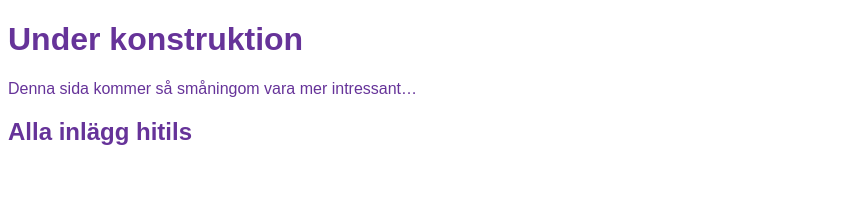
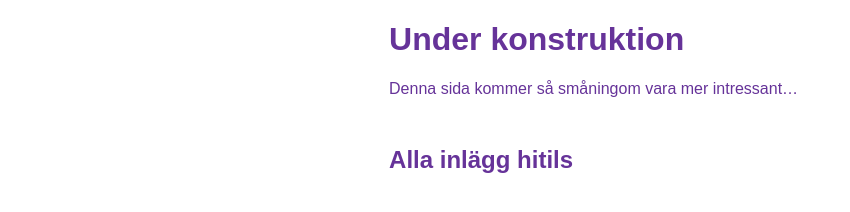
Before and after one commit to majjejjam/web, an Eleventy site: page src/index.md in a window 1280 px wide. Shown: the whole page, without its empty margins (0-850 px from the left). Built offline with nearby package versions, Linux system fonts and the light colour scheme; Eleventy itself is replaced by a stand-in of ours; files that its build step writes are made by us from their sources.

Commit message:
updated styling

```diff
--- a/src/sass/style.scss
+++ b/src/sass/style.scss
@@ -1,4 +1,24 @@
+* {
+  box-sizing: border-box;
+}
+
 body {
-    font-family: sans-serif;
-    color: rebeccapurple;
+  font-family: sans-serif;
+  color: rebeccapurple;
+  max-width: 100%;
+  width: 60ch;
+  margin: 1rem auto;
+  padding: 0 1rem;
 }
+
+h2 {
+  margin-top: 2em;
+}
+
+a {
+  color: scale-color(rebeccapurple, $lightness: -25%);
+}
+
+li + li {
+  margin-top: 1rem;
+}
```
